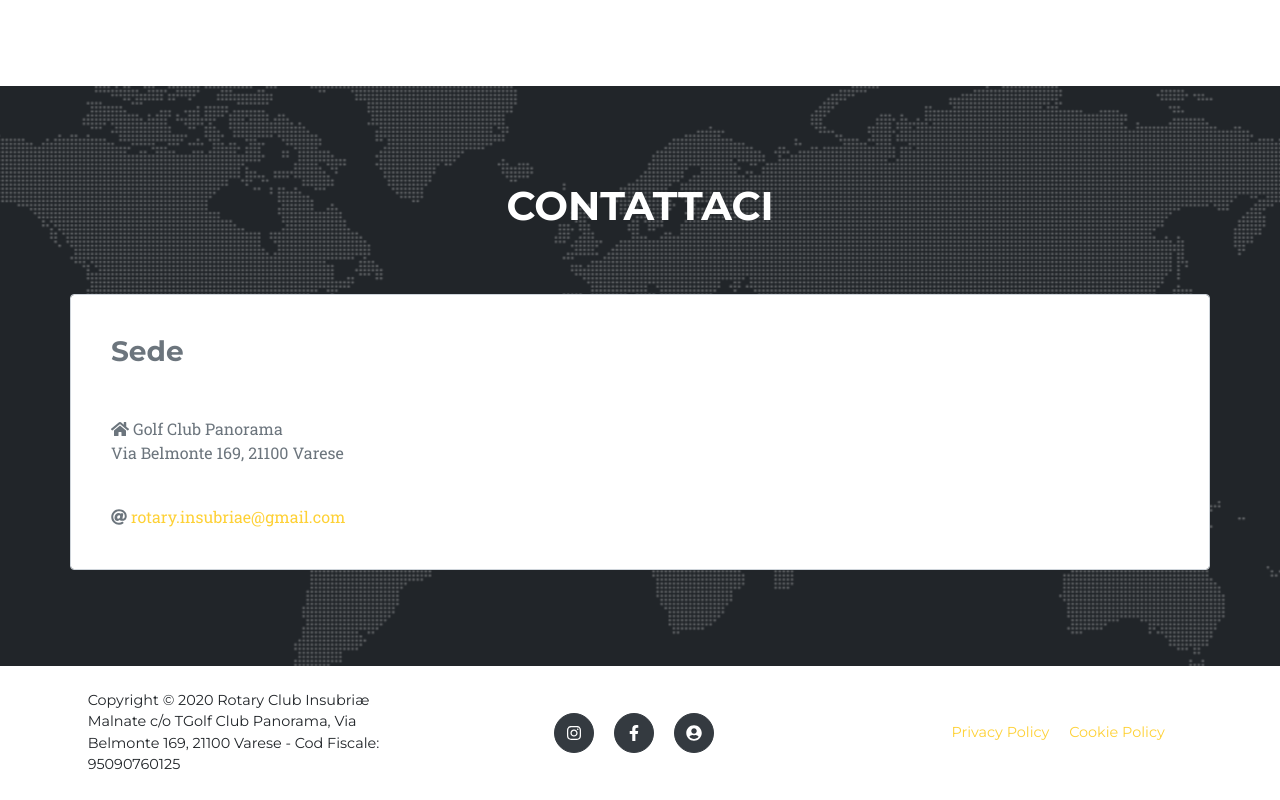
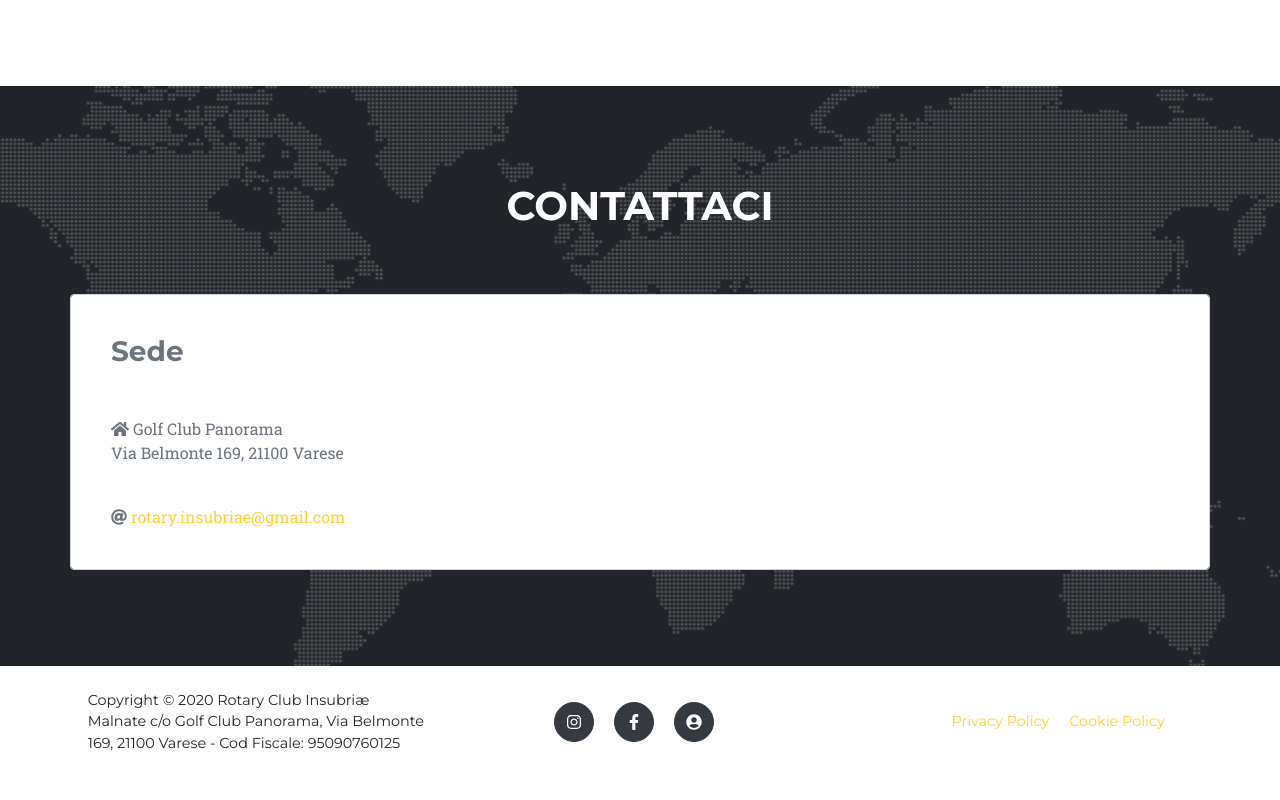
Before and after one commit to Dedal89/RotaryInsubriaeMalnate, a plain HTML site: page index.html in a window 1280 px wide. Shown: the part 3800-4600 px from the top of the page. After the commit the page ends 4578 px from the top, so only its background shows below. Drawn offline with nearby package versions, Linux system fonts and the light colour scheme; a web font is replaced by a local one.

Commit message:
fix typo

```diff
--- a/index.html
+++ b/index.html
@@ -234,7 +234,7 @@
         <footer class="footer py-4">
             <div class="container">
                 <div class="row align-items-center">
-                    <div class="col-lg-4 text-lg-left">Copyright © 2020 Rotary Club Insubriæ Malnate c/o TGolf Club Panorama, Via Belmonte 169, 21100 Varese - Cod Fiscale: 95090760125</div>
+                    <div class="col-lg-4 text-lg-left">Copyright © 2020 Rotary Club Insubriæ Malnate c/o Golf Club Panorama, Via Belmonte 169, 21100 Varese - Cod Fiscale: 95090760125</div>
                     <div class="col-lg-4 my-3 my-lg-0">
                         <a class="btn btn-dark btn-social mx-2" href="https://www.instagram.com/rotaryclubinsubriaemalnate" target="_blank"><i class="fab fa-instagram"></i></a>
                         <a class="btn btn-dark btn-social mx-2" href="https://www.facebook.com/RotaryInsubriae" target="_blank"><i class="fab fa-facebook-f"></i></a>
```
